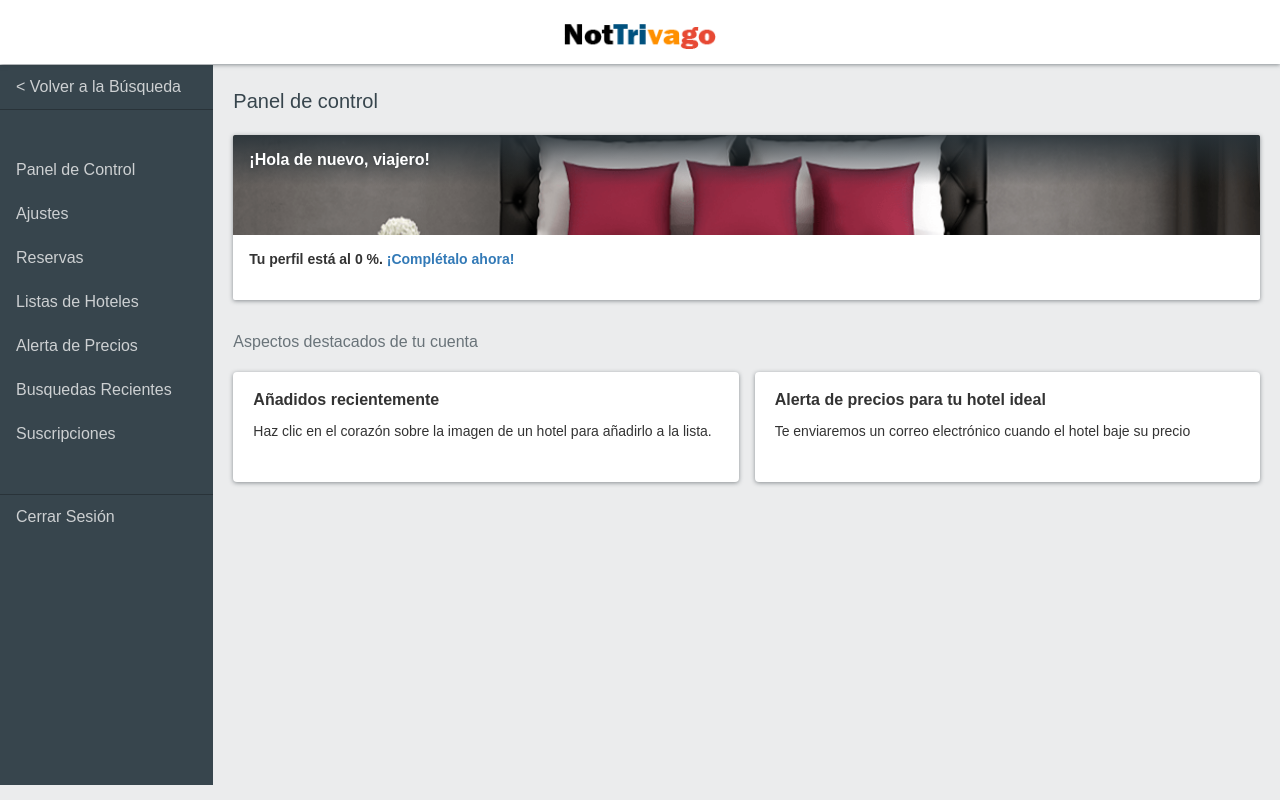
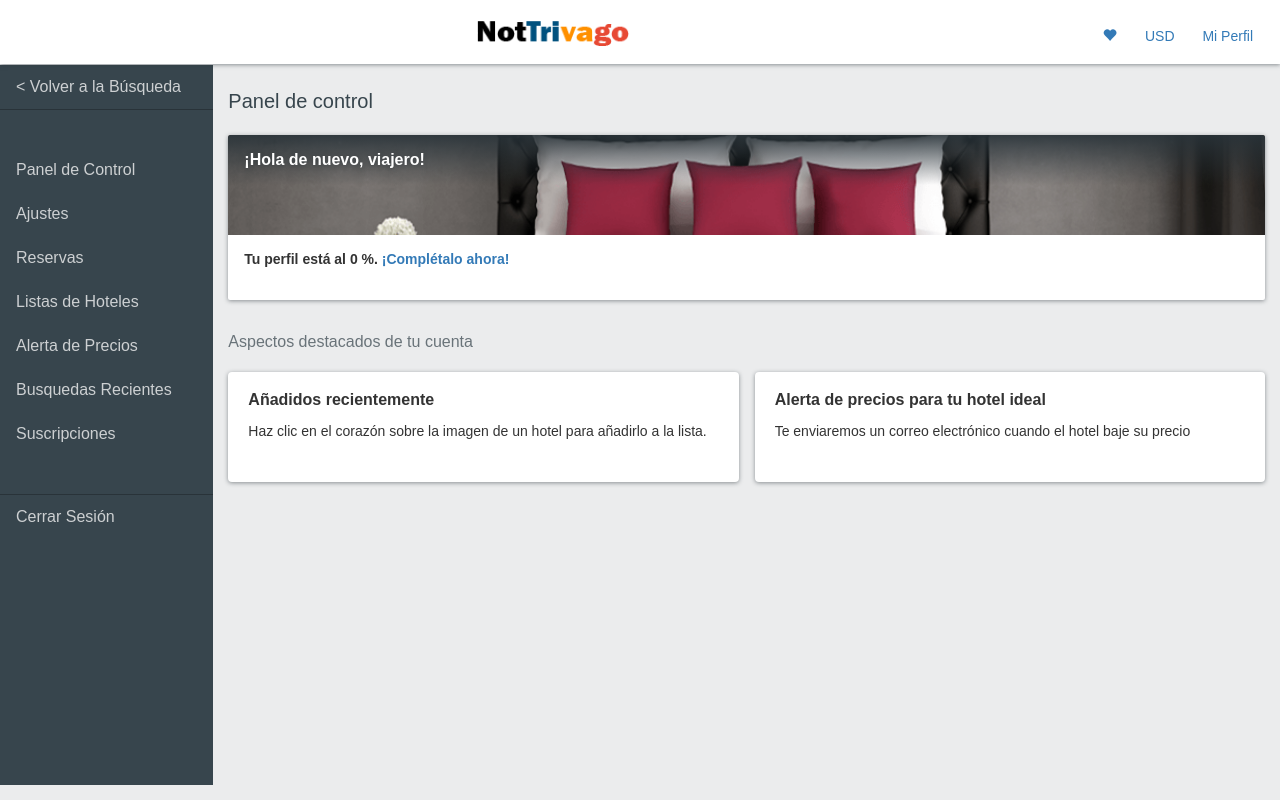
Before and after one commit to EliteArmy/IS410-II2017-ProyectoPOO-Grupo-1, a PHP site: page /perfil-cuenta/dashboard.html in a window 1280 px wide. Run offline with PHP 8.4, Linux system fonts and the light colour scheme; lists and menus that the app fills with data are empty; some libraries are stand-ins or nearby versions.

Commit message:
cambios al dashboard

```diff
--- a/css/ariel-custom-css.css
+++ b/css/ariel-custom-css.css
@@ -56,7 +56,7 @@ body {
 	margin: 0; /*Inherited: No*/
 	max-width: 100%; /*Inherited:No*/
 	overflow-x: hidden;
-	overflow-y: scroll;
+	overflow-y: auto;
 
 }
 
@@ -95,8 +95,10 @@ header, nav, section, aside, article, figure, footer {
 	box-sizing: border-box;
 	display: block;
 	text-align: center;
-	margin-top: 15px;
-	width: 100%;
+	margin-top: 12px;
+	/*width: 100%;*/
+	/*width: 152px;*/
+	display: inline-block;
 }
 /* -- Fin Barra Navegacion Top -- */
 
@@ -223,6 +229,13 @@ header, nav, section, aside, article, figure, footer {
 
 
 /* -- Contenido de la Pagina -- */
+#contenido-pagina{
+	-webkit-transition: all 0.5s ease;
+  -moz-transition: all 0.5s ease;
+  -o-transition: all 0.5s ease;
+  transition: all 0.5s ease;
+}
+
 .titulo-cuenta{
 	box-sizing:border-box;
 	display: block;
--- a/css/dashboard.css
+++ b/css/dashboard.css
@@ -90,123 +16,99 @@
   font-weight:bold;
 }
 
-.main {
-  padding-top: 20px;
-  padding-right: 10px;
-  padding-left: 10px;
-  padding-bottom: 10px;
-}
-
-@media (min-width: 768px) {
-  .main {
-    padding-right: 20px;
-    padding-left: 20px;
-
-  }
-}
-
-.main .page-header {
-  margin-top: 0;
-}
-
-/* Toggle Styles */
 #wrapper {
-    padding-left: 0;
   -webkit-transition: all 0.5s ease;
   -moz-transition: all 0.5s ease;
   -o-transition: all 0.5s ease;
   transition: all 0.5s ease;
 }
 
-#wrapper.toggled {
-    /*padding-left: 250px;*/
+#sidebar-wrapper{
+  z-index: 1000;
+  height: 100%;
+  min-height: 520px;
 
+  -webkit-transition: all 0.5s ease;
+  -moz-transition: all 0.5s ease;
+  -o-transition: all 0.5s ease;
+  transition: all 0.5s ease;
 }
 
 #wrapper.toggled #sidebar-wrapper {
-    /*width: 250px;*/
   position: fixed;
   margin-top: -65px;
+  overflow-y: auto;
 }
 
 #wrapper.toggled #contenido-pagina{
   /*background-color: rgba(41, 51, 57, 0.2);*/ /*Hace que el fondo oscuresca al apretat el boton de abrir menu*/
-  color: rgb(55, 69, 77, 0.2);
+  /*color: rgb(55, 69, 77, 0.2);*/
 }
 
-#page-content-wrapper {
-    width: 100%;
-    position: absolute;
-    padding: 15px;
+.main {
+  padding-top: 20px;
+  padding-right: 15px;
+  padding-left: 15px;
+  padding-bottom: 10px;
 }
 
-#wrapper.toggled #page-content-wrapper {
-    position: absolute;
-    margin-right: -250px;
-}
-
-@media(min-width:768px) {
-
-  #wrapper {
-      /*padding-left: 0;*/
-  }
-
-  #wrapper.toggled {
-      /*padding-left: 250px;*/
-  }
-
-
-  #sidebar-wrapper {
-     /* width: 0;*/
-  }
-
+/*cuando el ancho se hace menos de 768px pasara lo que esta dentro del {}.*/
+@media(max-width:768px) {
   #wrapper.toggled #sidebar-wrapper {
-    /*width: 250px;*/
-  }
-
-  #page-content-wrapper {
-      padding: 20px;
-      position: relative;
-  }
-
-  #wrapper.toggled #page-content-wrapper {
-      position: relative;
-      margin-right: 0;
+    background-color: rgb(55, 69, 77);
+    color:rgb(51, 51, 51);
+    overflow-y: auto;
+    min-height: 100%;
   }
 
   #wrapper.toggled #contenido-pagina{
-    background-color: rgba(41, 51, 57, 0.5);
-    color: rgb(55, 69, 77, 0.5);
+    /*background-color: rgba(41, 51, 57, 0.2);*/
+    /*position: fixed;*/
+    /*z-index: 990;*/
   }
 
+  .main {
+  padding-right: 20px;
+  padding-left: 20px;
+  }
 }
 
-@media(min-width:769px) {
-
-  #wrapper {
-      /*padding-left: 0;*/
-
+/*cuando el ancho se hace mas de 768px pasara lo que esta dentro del {}.*/
+@media(min-width:768px) {
+  #wrapper.toggled #sidebar-wrapper{
+    background-color: rgb(55, 69, 77);
+    color:rgb(51, 51, 51);
+    overflow-y: auto;
+    min-height: 100%;
   }
 
-  #wrapper.toggled {
-      /*padding-left: 250px;*/
-
+  .main {
+  padding-right: 15px;
+  padding-left: 15px;
+  }
 }
 
-  #sidebar-wrapper {
-     /* width: 0;*/
+/*cuando el ancho se hace mas de 768px pasara lo que esta dentro del {}.*/
+@media (min-width: 768px){
+  .navbar-collapse.collapse{
+    display: inline-block;
+    height: auto
+    padding-bottom: 0;
+    overflow: hidden;
+    float: right;
+    margin-top: 22px;
+    /*vertical-align: middle;*/
+  }
 }
 
-  #wrapper.toggled #sidebar-wrapper {
-    /*width: 250px;*/
-    background-color: rgb(55, 69, 77);
-    color:rgb(51, 51, 51);
-
+.navbar-collapse {
+  padding-right: 0px;
+  padding-left: 0px;
 }
 
-  #wrapper.toggled #contenido-pagina{
-    background-color: inherit;
-    color: rgb(51, 51, 51);
+.barra-superior-lista{
+  padding-right: 12px;
+  padding-left: 12px;
+  font-size: 14px;
+  line-height: 24px;
 }
-
-}
--- a/perfil-cuenta/dashboard.html
+++ b/perfil-cuenta/dashboard.html
@@ -35,23 +35,21 @@
           <span class="sr-only">Toggle navigation</span>
         </button>-->
 
-        <a href="#menu-toggle" class="btn btn-default boton-barra-menu navbar-toggle collapsed glyphicon glyphicon-align-justify" id="menu-toggle"> Abrir Menú </a>
+        <a href="#menu-toggle" class="btn btn-default boton-barra-menu navbar-toggle collapsed glyphicon glyphicon-align-justify" id="menu-toggle"> Menú </a>
 
         <a class="foto" href="../index.html">
             <img src="../img/logo.png" alt="Nottrivago" height="44" width="152">
         </a>
 
+        <div class="navbar-collapse collapse">
+          <div class="nav navbar-nav">
+            <a class="barra-superior-lista glyphicon glyphicon-heart" href="#"></a>
+            <a class="barra-superior-lista" href="#"> USD </a>
+            <a class="barra-superior-lista" href="#"> Mi Perfil </a>
+          </div>
+        </div>
+
       </div>
-
-      <!---<div id="navbar" class="navbar-collapse collapse">
-        <ul class="nav navbar-nav navbar-right">
-          <li><a href="#">Dashboard</a></li>
-          <li><a href="#">Settings</a></li>
-          <li><a href="#">Profile</a></li>
-          <li><a href="#">Help</a></li>
-        </ul>
-      </div>-->
-
     </div>
   </nav>
   <!-- /#Barra de Parte Superior -->
@@ -65,7 +63,7 @@
       <div class="row row-margin-fix">
 
         <!-- Barra de Menu Izquierdo-->
-        <div id="sidebar-wrapper" class="col-sm-3 col-md-2 col-lg-2 sidebar hidden-xs envoltura-barra-principal">
+        <div id="sidebar-wrapper" class="col-sm-3 col-md-2 col-lg-2 hidden-xs envoltura-barra-principal">
           <ul id="btn-close" class="nav nav-sidebar hidden borde-close">
             <li class="active"><a class="lista" href="#">[x] Close</a></li>
           </ul>
@@ -186,11 +184,9 @@
     $("#menu-toggle").click(function(e){
         e.preventDefault();
         $("#wrapper").toggleClass("toggled");
-        //$("#sidebar-wrapper").toggleClass("slow, hidden-xs");
         $("#sidebar-wrapper").toggleClass("hidden-xs");
         $("#contenido-pagina").toggleClass("col-sm-offset-3 col-md-offset-2 col-lg-offset-2");
         $("#btn-close").toggleClass("hidden");
-
     });
   </script>
 
@@ -198,11 +194,9 @@
     $("#btn-close").click(function(e){
         e.preventDefault();
         $("#wrapper").toggleClass("toggled");
-        //$("#sidebar-wrapper").toggleClass("slow, hidden-xs");
         $("#sidebar-wrapper").toggleClass("hidden-xs");
         $("#contenido-pagina").toggleClass("col-sm-offset-3 col-md-offset-2 col-lg-offset-2");
         $("#btn-close").toggleClass("hidden");
-
     });
   </script>
 
```
Also changed, not shown: other parts of css/ariel-custom-css.css (+23 -16 lines), other parts of css/dashboard.css (+0 -74 lines). Lines whose indentation alone changed are shown as unchanged.
